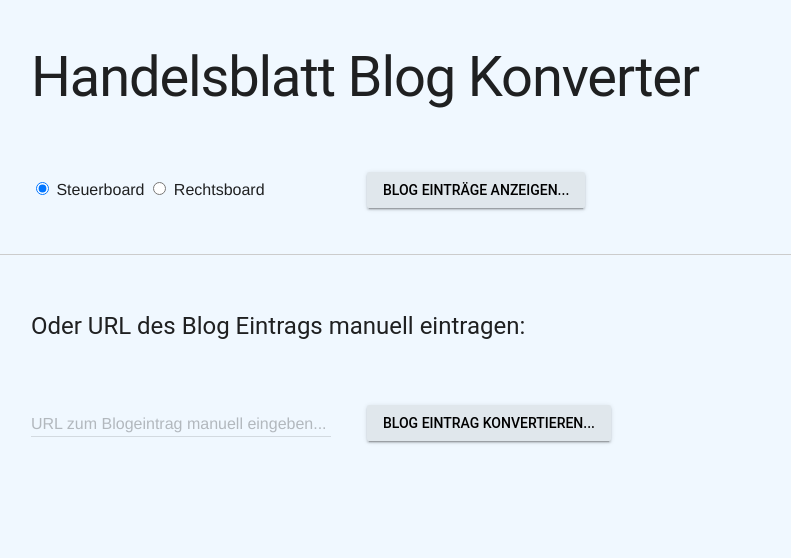
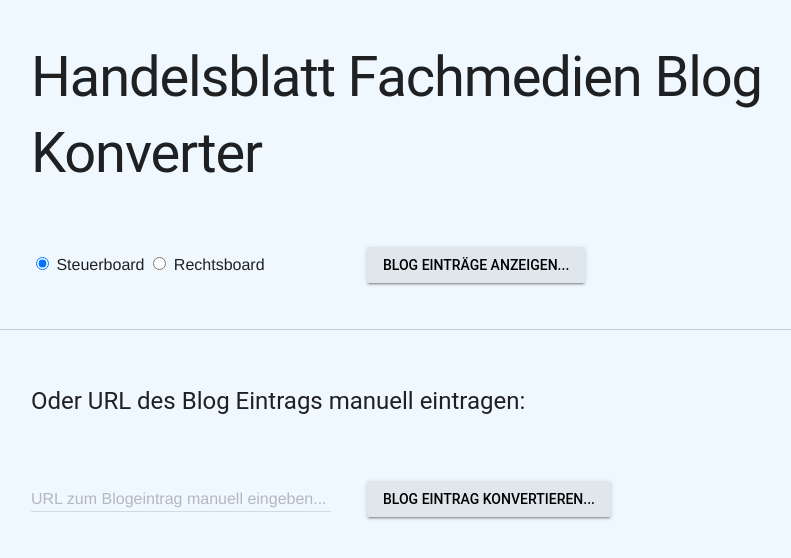
Before and after one commit to HB-Fachmedien/hbfm-blogreader-tool, an Electron app: page index.html in a window 1024 px wide. Shown: the whole page, without its empty margins (153-944 px from the left). Drawn offline with nearby package versions, Linux system fonts and the light colour scheme; no server answers.

Commit message:
Titel geändert und Dokumentation ergänzt

```diff
--- a/index.html
+++ b/index.html
@@ -3,7 +3,7 @@
 
 <head>
     <meta charset="UTF-8">
-    <title>Handelsblatt Blog Konverter</title>
+    <title>Handelsblatt Fachmedien Blog Konverter</title>
     <link rel="stylesheet" href="node_modules/material-design-lite/material.min.css">
     <!--link rel="stylesheet" href="https://fonts.googleapis.com/icon?family=Material+Icons"-->
     <style>
@@ -19,7 +19,7 @@
 
                 <div class="mdl-grid">
                     <div class="mdl-cell mdl-cell--10-col mdl-cell--2-offset">
-                        <h1>Handelsblatt Blog Konverter</h1>
+                        <h1>Handelsblatt Fachmedien Blog Konverter</h1>
                     </div>
                 </div>
 
```
Also changed, not shown: README.md.
